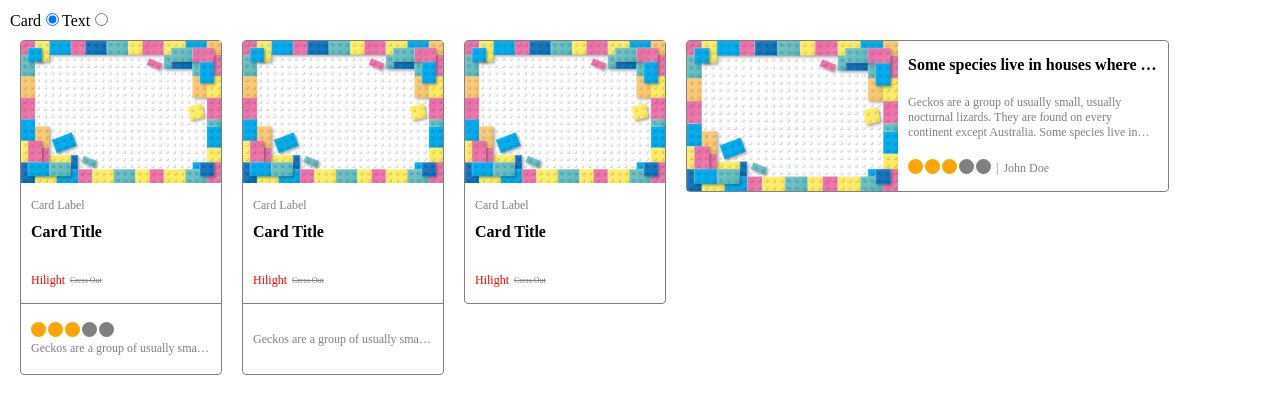
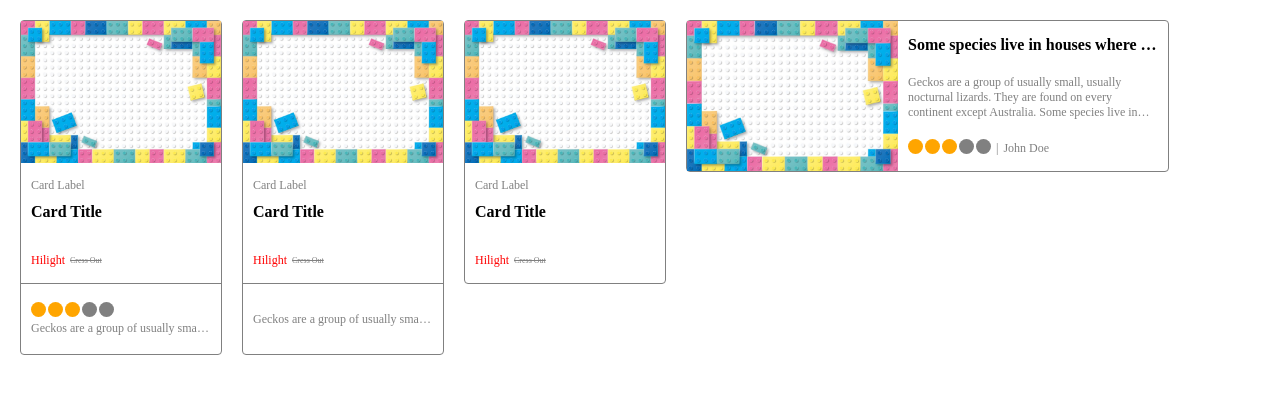
Before and after one commit to oyg0420/oyg0420-homework, a React (Create React App) app: page / in a window 1280 px wide. Shown: the top 414 px of the page. Built offline with nearby package versions, Linux system fonts and the light colour scheme.

Commit message:
chore(): directory 추가

```diff
--- a/src/App.tsx
+++ b/src/App.tsx
@@ -1,5 +1,4 @@
 import Cards from 'components/pages/Cards';
-import { useState } from 'react';
 import styled from 'styled-components';
 
 const AppContainer = styled.div`
@@ -7,25 +6,9 @@ const AppContainer = styled.div`
 `;
 
 function App() {
-  const [page, setPage] = useState<'card' | 'form'>('card');
-
   return (
     <AppContainer>
-      <label htmlFor="card">Card</label>
-      <input
-        name="card"
-        type="radio"
-        onChange={() => setPage('card')}
-        checked={page === 'card'}
-      />
-      <label htmlFor="text">Text</label>
-      <input
-        name="text"
-        type="radio"
-        onChange={() => setPage('form')}
-        checked={page === 'form'}
-      />
-      {page === 'card' && <Cards />}
+      <Cards />
     </AppContainer>
   );
 }
--- a/src/components/Card/LabelGroup.tsx
+++ b/src/components/Card/Label/LabelGroup.tsx
@@ -1,6 +1,6 @@
 import React from 'react';
 import styled from 'styled-components';
-import { FlexDirection, LabelGroupProps } from './types';
+import { FlexDirection, LabelGroupProps } from '../types';
 
 const StyleLabelGroup = styled.div<{ flexDirection: FlexDirection }>`
   display: flex;
--- a/src/components/Card/Label.tsx
+++ b/src/components/Card/Label/index.tsx
@@ -1,7 +1,7 @@
 import React from 'react';
 import styled from 'styled-components';
 import classNames from 'classnames';
-import { CardLabelProps } from './types';
+import { CardLabelProps } from '../types';
 
 const StyledLabel = styled.span`
   &.theme-default {
--- a/src/components/Card/StarItem.tsx
+++ b/src/components/Card/Star/StarItem.tsx
@@ -1,6 +1,6 @@
 import React from 'react';
 import styled from 'styled-components';
-import { StarItemProps } from './types';
+import { StarItemProps } from '../types';
 import classNames from 'classnames';
 
 const StyledStarItem = styled.li`
--- a/src/components/Card/Star.tsx
+++ b/src/components/Card/Star/index.tsx
@@ -1,7 +1,7 @@
 import React from 'react';
 import StarItem from './StarItem';
 import StarList from './StarList';
-import { StartProps } from './types';
+import { StartProps } from '../types';
 
 const Start: React.FC<StartProps> = ({ totalScore, currentScore }) => {
   return (
--- a/src/components/Card/index.tsx
+++ b/src/components/Card/index.tsx
@@ -10,7 +10,7 @@ import { CardComponent } from './types';
 import classNames from 'classnames';
 import CardContext from './CardContext';
 import Star from './Star';
-import LabelGroup from './LabelGroup';
+import LabelGroup from './Label/LabelGroup';
 
 const CardContainer = styled.div`
   display: flex;
```
Also changed, not shown: src/components/Card/Star/StarList.tsx (renamed from src/components/Card/StarList.tsx).
